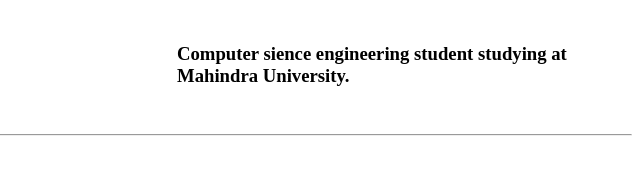
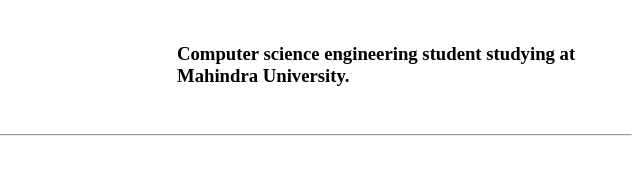
Before and after one commit to SriyanRavuri/cv, a plain HTML site: page index.html in a window 1280 px wide. Shown: the part 797-990 px from the top of the page, 640-1280 px from the left. Drawn offline with Linux system fonts and the light colour scheme.

Commit message:
Update index.html

```diff
--- a/index.html
+++ b/index.html
@@ -17,7 +17,7 @@
         <h1>Sriyan Ravuri</h1>
       </td>
       <td>
-        <h3>Computer sience engineering student studying at Mahindra University.</h3>
+        <h3>Computer science engineering student studying at Mahindra University.</h3>
       </td>
     </tr>
   </table>
```
